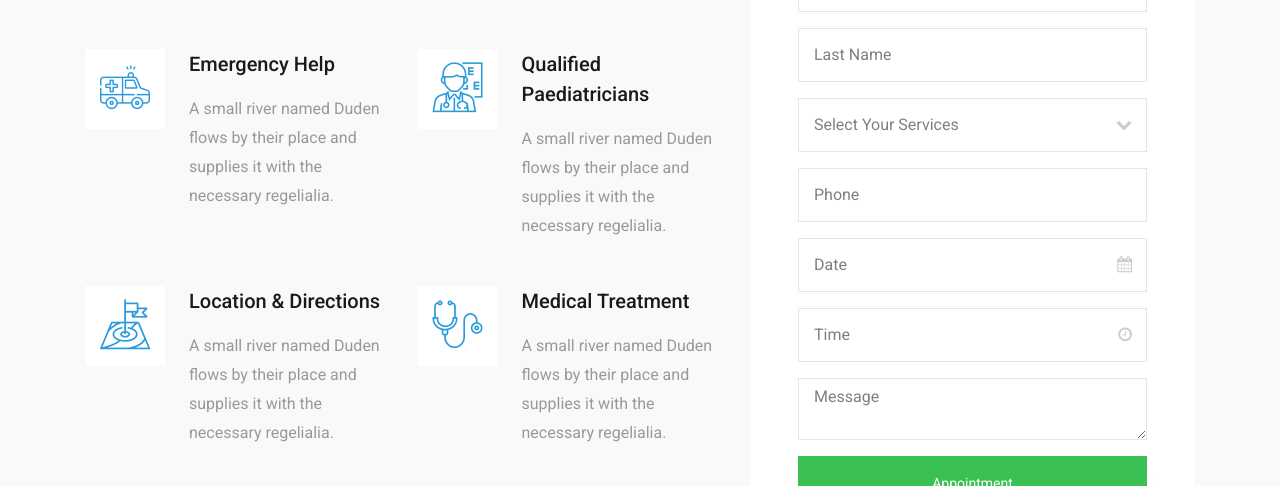
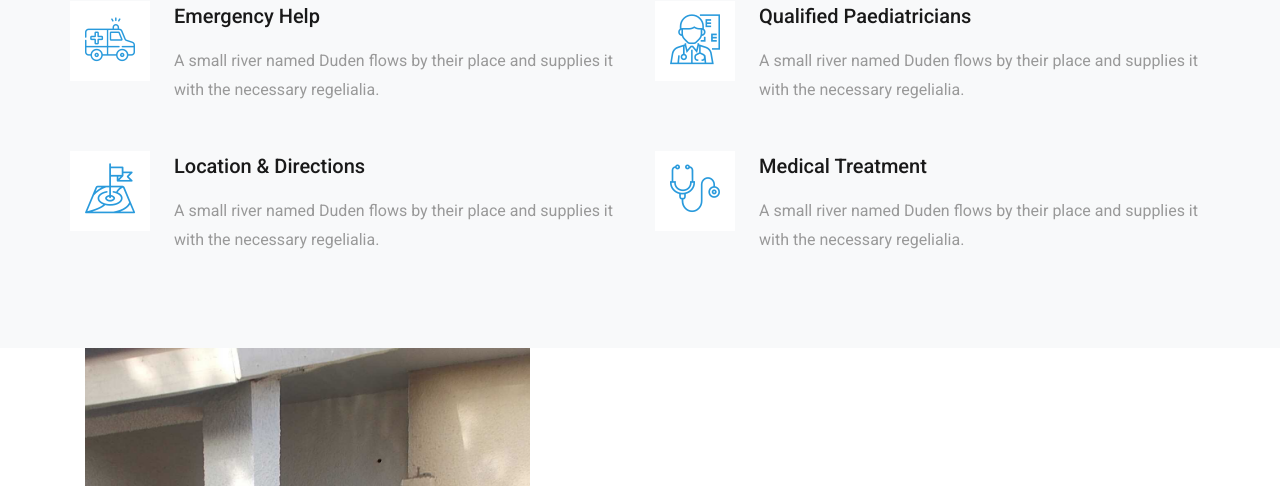
Before and after one commit to Munzali/cedarpaed, a plain HTML site: page index.html in a window 1280 px wide. Shown: the part 1191-1677 px from the top of the page. Drawn offline with Linux system fonts and the light colour scheme; some packages are replaced by stand-ins of ours; no server answers; files whose address does not match are found by name.

Commit message:
appointment

```diff
--- a/index.html
+++ b/index.html
@@ -141,7 +141,7 @@
 	<section class="ftco-section ftco-no-pt ftco-no-pb ftco-services-2 bg-light">
 		<div class="container">
 			<div class="row d-flex">
-				<div class="col-md-7 py-5">
+				<div class="centre">
 					<div class="py-lg-5">
 						<div class="row justify-content-center pb-5">
 							<div class="col-md-12 heading-section ftco-animate">
@@ -190,7 +190,7 @@
 						</div>
 					</div>
 				</div>
-				<div class="col-md-5 d-flex">
+				<!-- <div class="col-md-5 d-flex">
 					<div class="appointment-wrap p-4 p-lg-5 d-flex align-items-center">
 						<form action="#" class="appointment-form ftco-animate">
 							<h3>Appointment Form</h3>
@@ -235,8 +235,8 @@
 										<input type="text" class="form-control appointment_time" placeholder="Time">
 									</div>
 								</div>
-							</div>
-							<div class="">
+							</div> -->
+							<!-- <div class="">
 								<div class="form-group">
 									<textarea name="" id="" cols="30" rows="2" class="form-control" placeholder="Message"></textarea>
 								</div>
@@ -245,7 +245,7 @@
 								</div>
 							</div>
 						</form>
-					</div>
+					</div> -->
 				</div>
 			</div>
 		</div>
```
